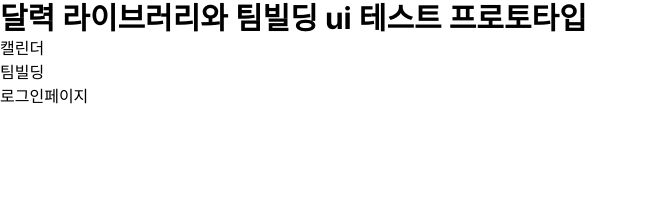
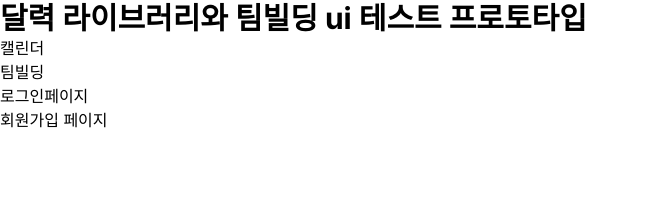
Before and after one commit to Laejun-Kim/kims-prototype, a Next.js app: page / in a window 1280 px wide. Shown: the top 200 px of the page, without its empty margins (0-647 px from the left). Built offline with nearby package versions, Linux system fonts and the light colour scheme.

Commit message:
Update page.tsx

```diff
--- a/src/app/page.tsx
+++ b/src/app/page.tsx
@@ -14,6 +14,9 @@ export default function Home() {
       <br />
 
       <Link href="/login">로그인페이지</Link>
+      <br />
+
+      <Link href="/register">회원가입 페이지</Link>
     </main>
   );
 }
```
